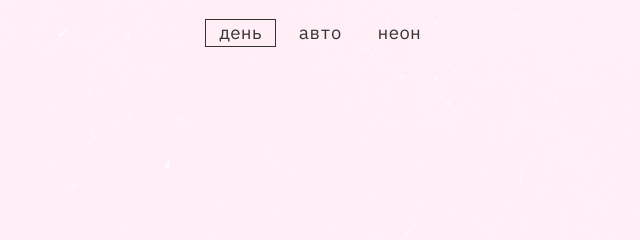
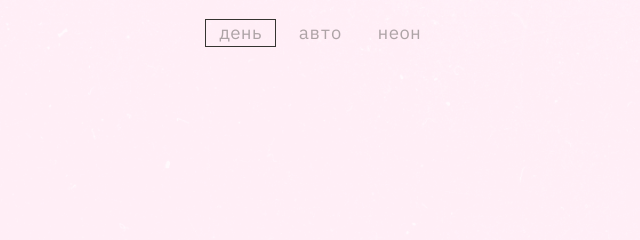
Before and after one commit to katarina0701/slozhno-sosredotochitsya-fd, a plain HTML site: page index.html in a window 1280 px wide. Both pictures are taken after a click on the button "день". Shown: the top 240 px of the page, 318-958 px from the left. Drawn offline with Linux system fonts and the light colour scheme.

Commit message:
исправлен цвет обводки в светлой теме при наведении

```diff
--- a/styles/light.css
+++ b/styles/light.css
@@ -17,7 +17,7 @@
   --title-color: rgba(53, 52, 48, 1);
   --subtitle-color: var(--title-color);
   --decorated-color:  var(--title-color);
-  --button-color:  var(--title-color);
+  --button-color:  rgba(50, 49, 45, 0.4);
   --text-color:  var(--title-color);
   --rec-display: none;
   }
```
